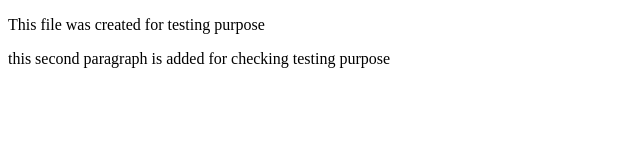
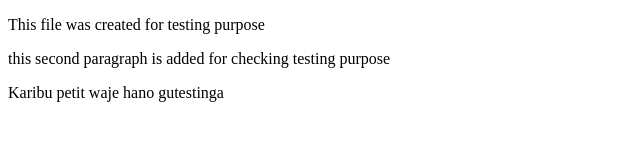
Before and after one commit to yanfleury/Password_Match, a plain HTML site: page testing/new.html in a window 1280 px wide. Shown: the whole page, without its empty margins (0-640 px from the left). Drawn offline with Linux system fonts and the light colour scheme.

Commit message:
i just made some random change

```diff
--- a/testing/new.html
+++ b/testing/new.html
@@ -11,6 +11,8 @@
 
       <p>this second paragraph is added for checking testing purpose</p>
 
+      <p>Karibu petit waje hano gutestinga</p>
+
 </div>
 
 </body>
```
